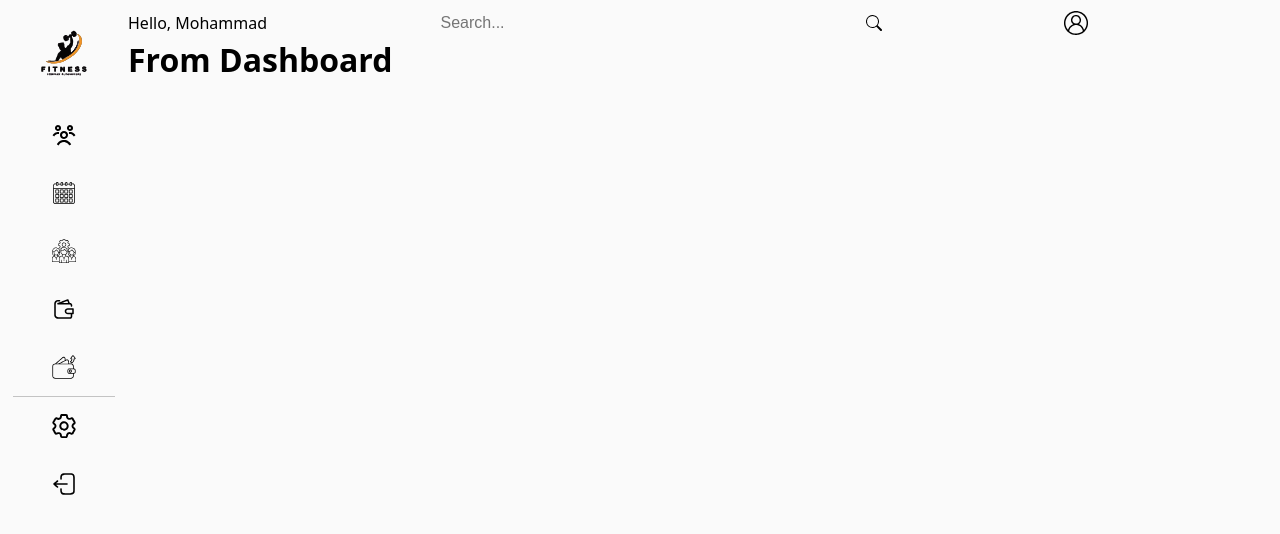
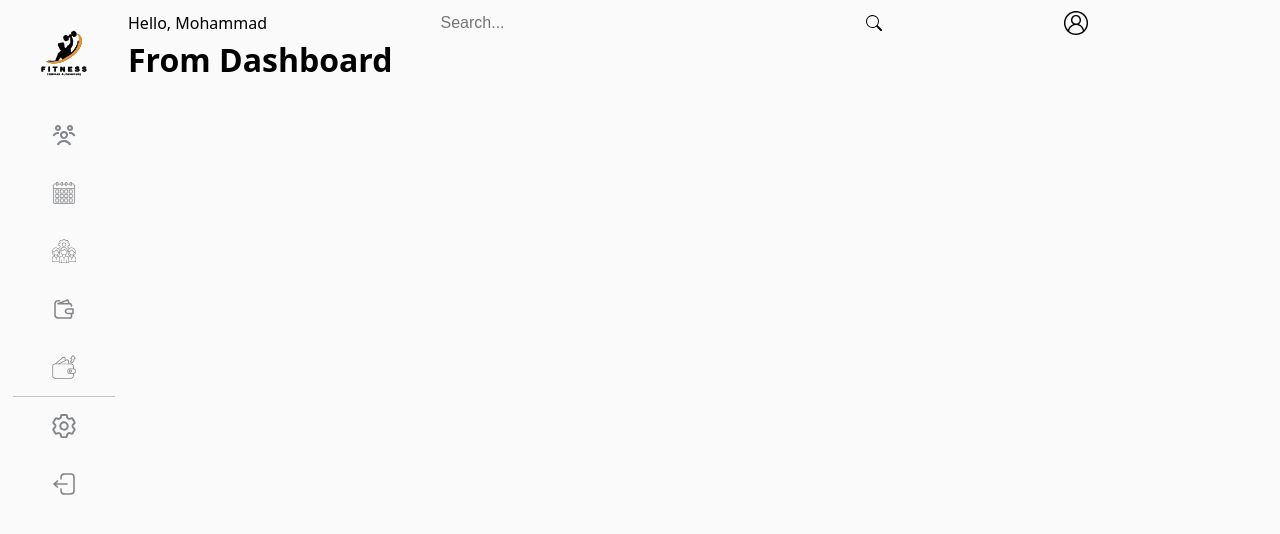
Before and after one commit to mzeineddine/CSSLTD-GYM, a React (Vite) app in the folder Frontend/: page /home in a window 1280 px wide. Shown: the top 534 px of the page. Built offline with nearby package versions, Linux system fonts and the light colour scheme; no server answers.

Commit message:
Fixing sidebar icons

```diff
--- a/Frontend/src/components/Sidebar/index.jsx
+++ b/Frontend/src/components/Sidebar/index.jsx
@@ -33,14 +33,14 @@ const Sidebar = () => {
         <>
             <div className="sideBar shorten" onMouseEnter={handleMouseEnter} onMouseLeave={handleMouseLeave}>
                 <Link to="/">  <span className="logo-img"><img className="logo-img" src={logo_icon} alt="logo" /></span><span className="text hidden"></span></Link>
-                <Link to="staff">   <span className="icon"><img src={member_icon} alt="member" /></span>      <span className="text hidden">Member</span></Link>
-                <Link to="calendar"><span className="icon"><img src={calendar_icon} alt="calendar" /></span><span className="text hidden">Calendar</span></Link>
-                <Link to="staff">   <span className="icon"><img src={staff_icon} alt="staff" /></span>      <span className="text hidden">Staff</span></Link>
-                <Link to="balance"> <span className="icon"><img src={balance_icon} alt="balance" /></span>  <span className="text hidden">Balance</span></Link>
-                <Link to="expense"> <span className="icon"><img src={expense_icon} alt="expense" /></span>  <span className="text hidden">Expense</span></Link>
+                <Link to="staff">   <span className="icon"><img className="icon-img" src={member_icon} alt="member" /></span>      <span className="text hidden">Member</span></Link>
+                <Link to="calendar"><span className="icon"><img className="icon-img" src={calendar_icon} alt="calendar" /></span><span className="text hidden">Calendar</span></Link>
+                <Link to="staff">   <span className="icon"><img className="icon-img" src={staff_icon} alt="staff" /></span>      <span className="text hidden">Staff</span></Link>
+                <Link to="balance"> <span className="icon"><img className="icon-img" src={balance_icon} alt="balance" /></span>  <span className="text hidden">Balance</span></Link>
+                <Link to="expense"> <span className="icon"><img className="icon-img" src={expense_icon} alt="expense" /></span>  <span className="text hidden">Expense</span></Link>
                 <hr/>
-                <Link to="balance"> <span className="icon"><img src={setting_icon} alt="settings" /></span>  <span className="text hidden">Settings</span></Link>
-                <Link to="expense"> <span className="icon"><img src={logout_icon} alt="logout" /></span>  <span className="text hidden">Logout</span></Link>
+                <Link to="balance"> <span className="icon"><img className="icon-img" src={setting_icon} alt="settings" /></span>  <span className="text hidden">Settings</span></Link>
+                <Link to="expense"> <span className="icon"><img className="icon-img" src={logout_icon} alt="logout" /></span>  <span className="text hidden">Logout</span></Link>
             </div>
         </>
     );
--- a/Frontend/src/components/Sidebar/sidebar.css
+++ b/Frontend/src/components/Sidebar/sidebar.css
@@ -35,6 +35,9 @@ a:has(.logo-img){
     background-color: blueviolet;
     color: white;
 }
+.sideBar a:not(:first-child):hover .icon-img{
+    filter: invert(100%);
+}
 .icon{
     width: 1.5em;
     height: 1.5em;
@@ -47,7 +50,9 @@ a:has(.logo-img){
 img{
     width: 100%;
     height: 100%;
-    color: #828282;
+}
+.icon-img{
+    filter: invert(55%) sepia(6%) saturate(200%) hue-rotate(170deg) brightness(94%) contrast(90%);
 }
 
 .text{
```
